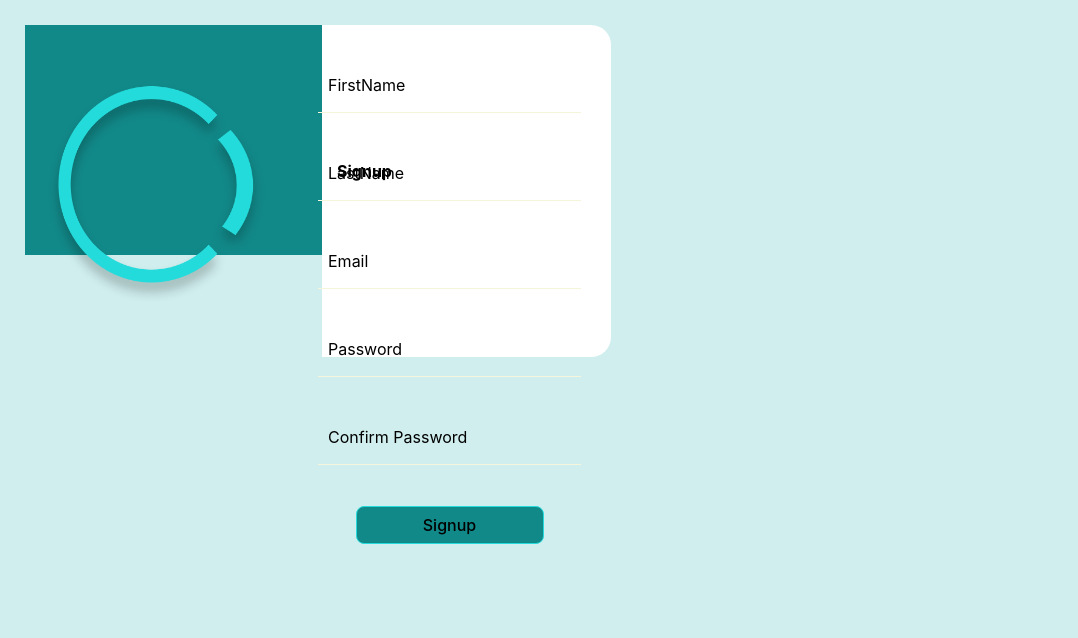
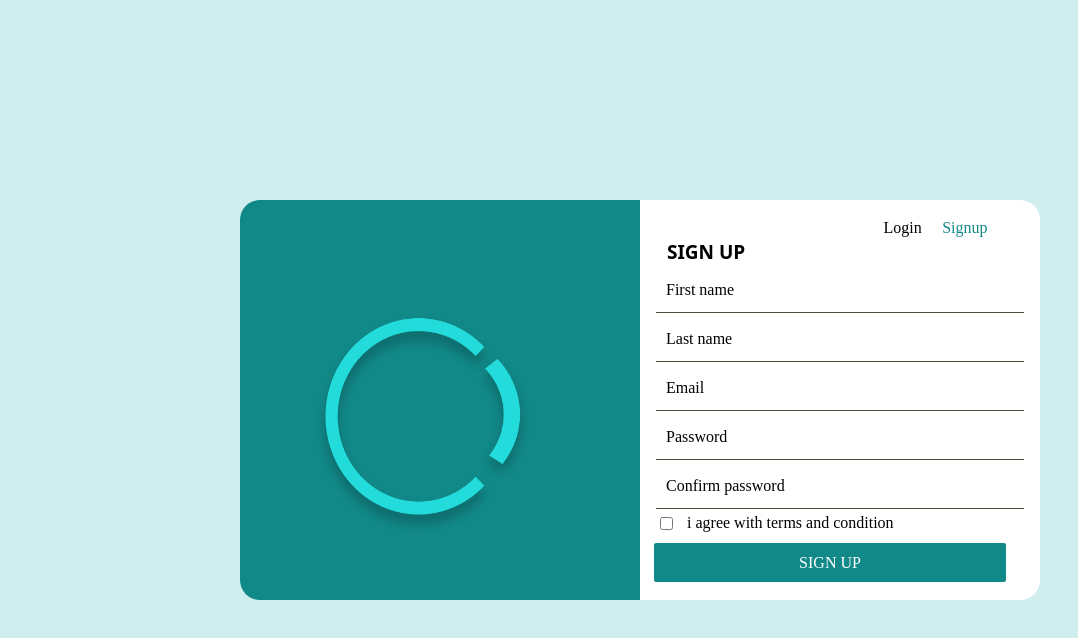
Before and after one commit to Bousrahu-umuhoza/HRM-GROUP6-, a React (Vite) app: page /signup in a window 1280 px wide. Shown: the top 638 px of the page, without its empty margins (0-1078 px from the left). Built offline with nearby package versions, Linux system fonts and the light colour scheme.

Commit message:
signup to be marged

```diff
--- a/src/components/Login/login.css
+++ b/src/components/Login/login.css
@@ -32,7 +32,7 @@ button.btn {
   margin: 48px;
   padding: 8px;
   background: #128989;
-  border: 1px solid #24DBDB;
+  /* border: 1px solid #24DBDB; */ /*i made a chane*/
 
 }
 
--- a/src/components/Login/login.tsx
+++ b/src/components/Login/login.tsx
@@ -12,6 +12,7 @@ function Login() {
              <Link to="/login" className="link3" >Login</Link>  */}
                 <h3>Login</h3>
 
+
                 <form id="form" className="flex flex-col">
 
                     <TextFieldExplained className="full-names" type="text" name="fullNames" label="FullName*" helperText="SupportingText" onChange={() => {
@@ -22,6 +23,7 @@ function Login() {
 
                     <button className="btn">Login</button>
 
+
                 </form>
 
        </Container>
--- a/src/components/input/style.css
+++ b/src/components/input/style.css
@@ -1,10 +1,10 @@
 .txt-field{
-    height: 56px;
+    height: 45px;
     min-width: 260px;
-    width: 100%;
+    width: 100%;         /* changes made */
     max-width: 500px;
     position: relative;
-    margin: 32px 0;
+    margin: 4px 0; /* changes needed from lily*/
     background-color:  #242424;
 
 }
@@ -72,7 +72,7 @@
     top: 14px;
 }
 .txt-field.three{
-    border-bottom: 1px solid beige;
+    border-bottom: 1px solid #4c4c3c;
     background-color:inherit;
 }
 .txt-field.three input{
--- a/src/components/left/left.css
+++ b/src/components/left/left.css
@@ -8,7 +8,7 @@
     width: 184px;
     height: 224px;
     position: relative;
-    top: 56px;
+    top: 113px;
     left: -3px;
 
 }
@@ -17,5 +17,5 @@
     height: 132px;
     position: relative;
     left: -30px;
-    top: 8px;
+    top: 62px;
 }
--- a/src/components/signup/signup.css
+++ b/src/components/signup/signup.css
@@ -1,65 +1,47 @@
-body{
-    height: 100vh;
-    display: flex;
-    justify-content: center;
-    align-items: center;
-    text-align: center;
-    background-color: #d0eeee ;
+
+
+h2{
+  display: flex;
+    font-size: 19px;
+    font-family: system-ui;
+    margin-left: 11px;
 }
-.register{
-    /* padding: 20px; */
-    margin: 25px;
-    max-width: 594px;
-    width: 100vw;
-    display: flex;
-    border-radius: 5px;
-
-    max-height: 18em;
-}
-.col-2{
-    color: #000;
-    margin: 0px;
-    margin-top: 0em;
-    background-color: white;
-    border-radius: 0px 20px 20px 0px;
-    width: 289px;
-    height: 332px;
-}
-#form{
-
-    margin: 30px;
-    margin-left: -4px;
-  }
- button.btn{
-    font-size: 1em;
-    width: 188px;
-    margin: 9px;
-    padding: 8px;
-    background: #128989;
-    border: 1px solid #24DBDB;
-
-}
-.col-2 h3{
-    font-size: 16px;
-    top: 136px;
-    position: absolute;
-    /* left: 471px; */
-    margin: 11px;
-    padding: 4px;
-    text-align: right;
-    line-height: 41px;
-  }
- form #form.flex.flex-col{
+.linking{
+  left: 184px;
     position: relative;
-    top: -24px;
-  }
-  .link3{
-    position: relative;
-    left: 83px;
     color: #128989;
   }
-  .link2{
-    left: 64px;
-    position: relative;
+
+
+
+.linking1{
+    font-weight: 500;
     color: #000;
+    text-decoration: inherit;
+    margin-left: 5em;
+}
+    p{
+      display: flex;
+      margin-left: 31px;
+      margin-top: -26px;
   }
+
+
+.initiate{
+  width: 22em;
+  border-radius: 2px;
+  position: relative;
+  top: 8px;
+  color: white;
+  right: 10px;
+  background-color: #128989;
+}
+
+
+.box1{
+  position: relative;
+    right: 13em;
+}
+.second{
+  font-family: none;
+}
--- a/src/components/signup/signup.tsx
+++ b/src/components/signup/signup.tsx
@@ -1,41 +1,36 @@
+import { Checkbox, } from "@mui/material"
 import React from "react"
 import { Link } from "react-router-dom"
 import { TextFieldExplained } from "../input"
-import LeftSide from "../left/leftside"
+import { Container } from "../../components/container"
 import './signup.css'
 
 const SignUp = () => {
-    return <div>
-        <div className="register ">
+    return <Container>
 
-            <LeftSide />
+              <form id="" className="second">
+              <Link className="linking" to='/Login'>Signup</Link>
+                        <Link className="linking1" to='/signup'>Login</Link>
+              <h2>SIGN UP</h2>
 
-            <div className="col-2">
-                {/* <Link to="/signup" className="link2" >SignUp</Link>
-            <Link to="/login" className="link3" >Login</Link>  */}
-                <h3>Signup</h3>
-                <form id="form" className="flex flex-col">
+                  <TextFieldExplained type="text" name="FirstName" label="First name" className="input-changes" onChange={() => { }} variant="three" errorText="Error ..." />
 
+                  <TextFieldExplained type="text" name="LastName" label="Last name" className="input-changes" onChange={() => {
+                  }} variant="three" errorText="Error ..." />
 
-                    <TextFieldExplained type="text" name="FirstName" label="FirstName" onChange={() => { }} variant="three" errorText="Error ..." />
+                  <TextFieldExplained  type="text" name="Email" label="Email" className="input-changes" onChange={() => { }} variant="three" errorText="Error ..." />
 
-                    <TextFieldExplained type="text" name="LastName" label="LastName" onChange={() => {
-                    }} variant="three" errorText="Error ..." />
+                  <TextFieldExplained type="text"  name="Password" label="Password" className="input-changes" onChange={() => { }} variant="three" errorText="Error ..." />
 
-                    <TextFieldExplained type="text" name="Email" label="Email" onChange={() => { }} variant="three" errorText="Error ..." />
+                  <TextFieldExplained  type="text" name=" Confirm Password" label="Confirm password" className="input-changes" onChange={() => {
+                  }} variant="three" errorText="Error ..." />
 
-                    <TextFieldExplained type="text" name="Password" label="Password" onChange={() => { }} variant="three" errorText="Error ..." />
+                  <input type="checkbox" className="box1"/>
+                  <p>i agree with terms and condition</p>
 
-                    <TextFieldExplained type="text" name=" Confirm Password" label="Confirm Password" onChange={() => {
-                    }} variant="three" errorText="Error ..." />
+                  <button className="initiate">SIGN UP</button>
 
-                    <button className="btn">Signup</button>
-
-                </form>
-            </div>
-
-
-        </div>
-    </div>
+              </form>
+    </Container>
 }
 export default SignUp
```
